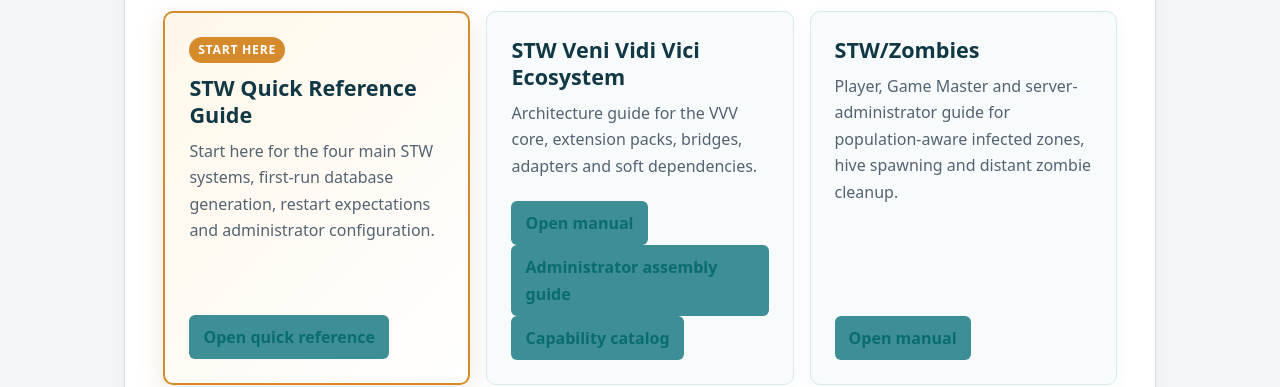
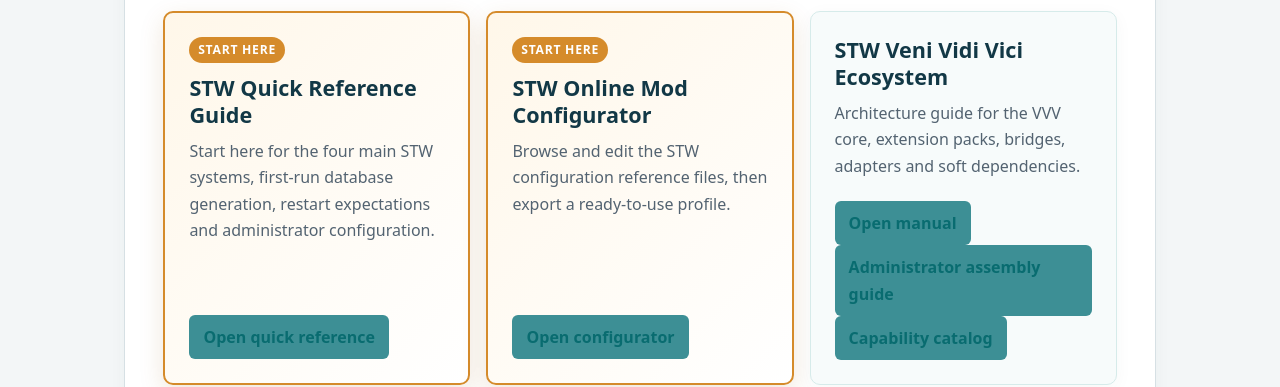
Before and after one commit to sciencetechworks/Arma-Reforger-STW-Online-Manuals, a plain HTML site: page index.html in a window 1280 px wide. Shown: the part 413-800 px from the top of the page. Drawn offline with Linux system fonts and the light colour scheme.

Commit message:
Update index.html

```diff
--- a/index.html
+++ b/index.html
@@ -68,6 +68,11 @@
           <h3>STW Quick Reference Guide</h3>
           <p>Start here for the four main STW systems, first-run database generation, restart expectations and administrator configuration.</p>
           <a href="STWQuickReferenceManual.html">Open quick reference</a>
+        </article>
+        <article class="manual featured">
+          <h3>STW Online Mod Configurator</h3>
+          <p>Browse and edit the STW configuration reference files, then export a ready-to-use profile.</p>
+          <a href="https://sciencetechworks.github.io/Arma-Reforger-STW-Online-Mod-Configurator/">Open configurator</a>
         </article>
         <article class="manual">
           <h3>STW Veni Vidi Vici Ecosystem</h3>
```
